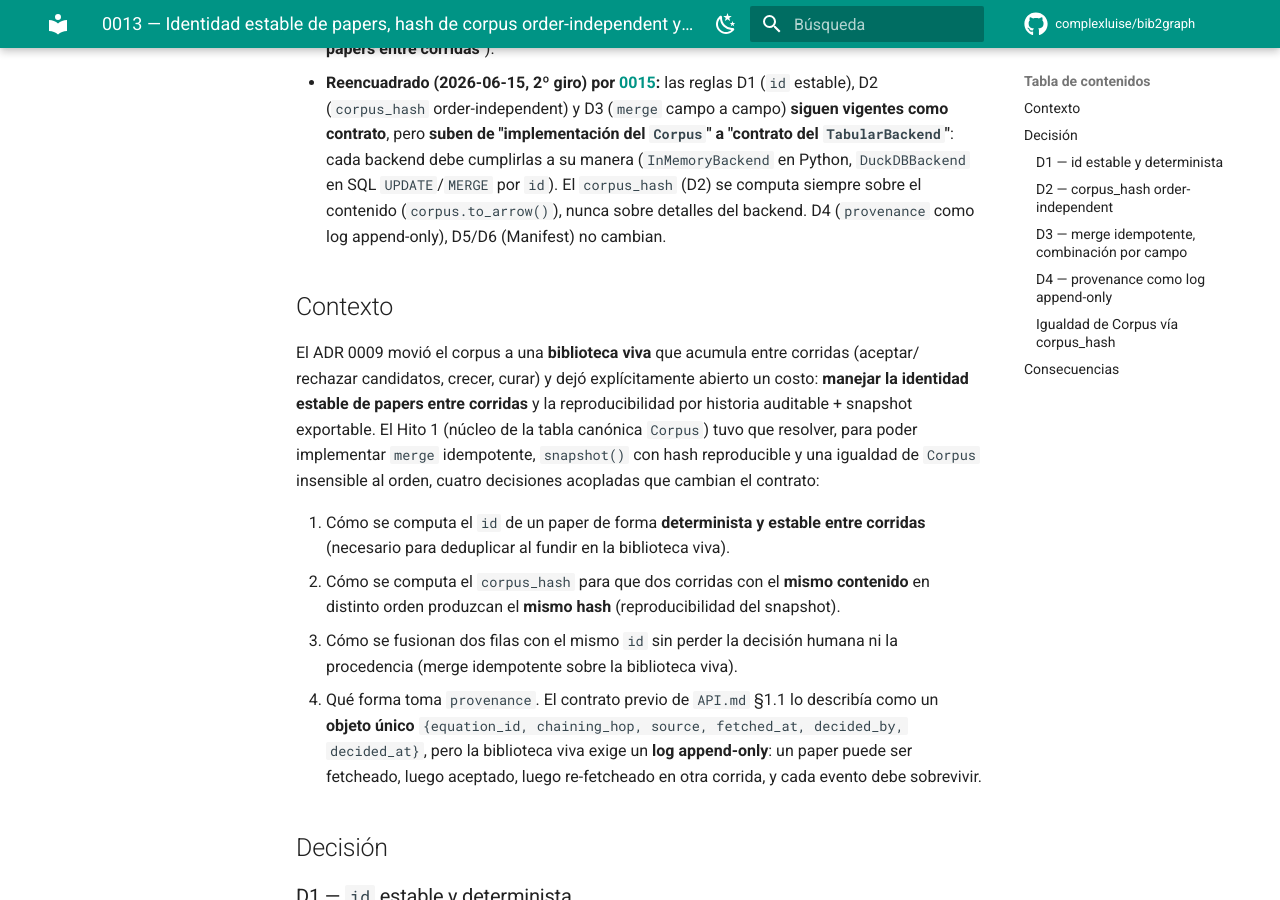
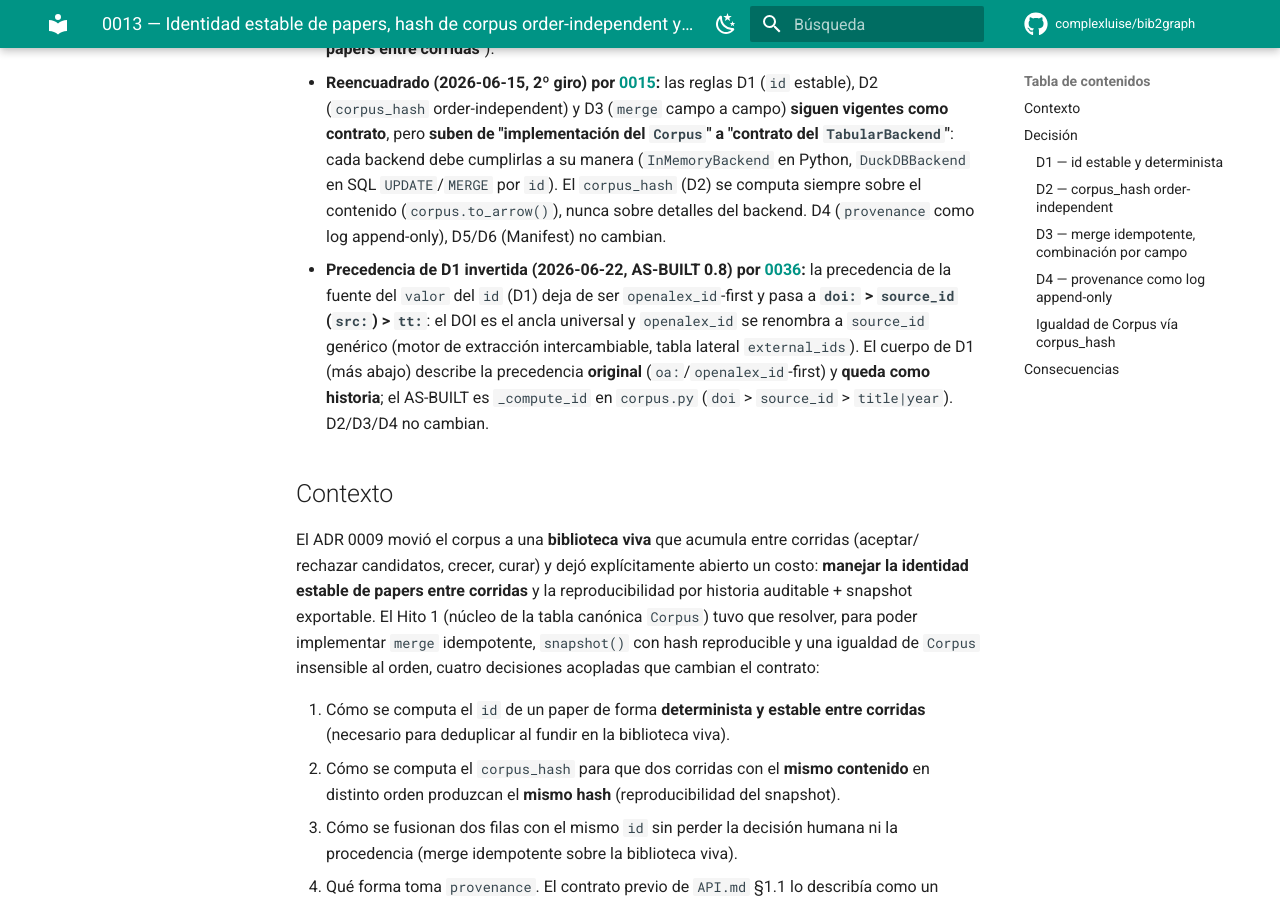
Before and after one commit to complexluise/bib2graph, an MkDocs documentation site: the page built from docs/decisiones/0013-identidad-hash-merge-corpus.md, in a window 1280 px wide and 900 px high, scrolled down 444 px. Built offline with MkDocs 1.6.1 and Material for MkDocs 9.7.7, drawn with Linux system fonts in a browser that asks for light colours; comment, search, counter and statistics services are not loaded.

Commit message:
docs(adr): anotar supersesión de D1 por 0036 en 0013 (#222)
El header de 0013 listaba reencuadres (0015) pero no apuntaba a 0036, que
invirtió la precedencia del `id` (D1) de `openalex_id`-first a
`doi: > source_id(src:) > tt:` (AS-BUILT 0.8, verificable en
`corpus.py:90-103`). Se añade nota de supersesión fechada en el header; el
cuerpo de D1 queda como historia (regla de inmutabilidad del registro).

Co-Authored-By: Claude Opus 4.8 (1M context) <noreply@anthropic.com>

```diff
--- a/docs/decisiones/0013-identidad-hash-merge-corpus.md
+++ b/docs/decisiones/0013-identidad-hash-merge-corpus.md
@@ -16,6 +16,13 @@
   `DuckDBBackend` en SQL `UPDATE`/`MERGE` por `id`). El `corpus_hash` (D2) se computa siempre
   sobre el contenido (`corpus.to_arrow()`), nunca sobre detalles del backend. D4 (`provenance`
   como log append-only), D5/D6 (Manifest) no cambian.
+- **Precedencia de D1 invertida (2026-06-22, AS-BUILT 0.8) por
+  [0036](0036-identidad-source-id-agnostica-doi-ancla.md):** la precedencia de la fuente del
+  `valor` del `id` (D1) deja de ser `openalex_id`-first y pasa a **`doi:` > `source_id` (`src:`) >
+  `tt:`**: el DOI es el ancla universal y `openalex_id` se renombra a `source_id` genérico (motor
+  de extracción intercambiable, tabla lateral `external_ids`). El cuerpo de D1 (más abajo) describe
+  la precedencia **original** (`oa:`/`openalex_id`-first) y **queda como historia**; el AS-BUILT es
+  `_compute_id` en `corpus.py` (`doi` > `source_id` > `title|year`). D2/D3/D4 no cambian.
 
 ## Contexto
 
```
